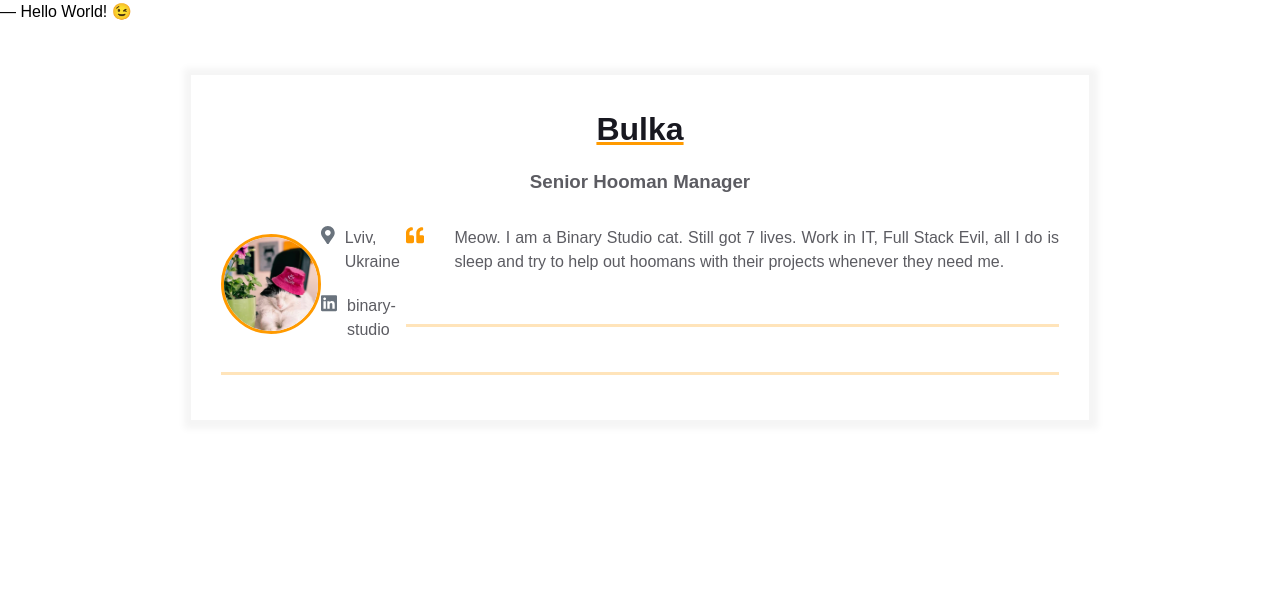
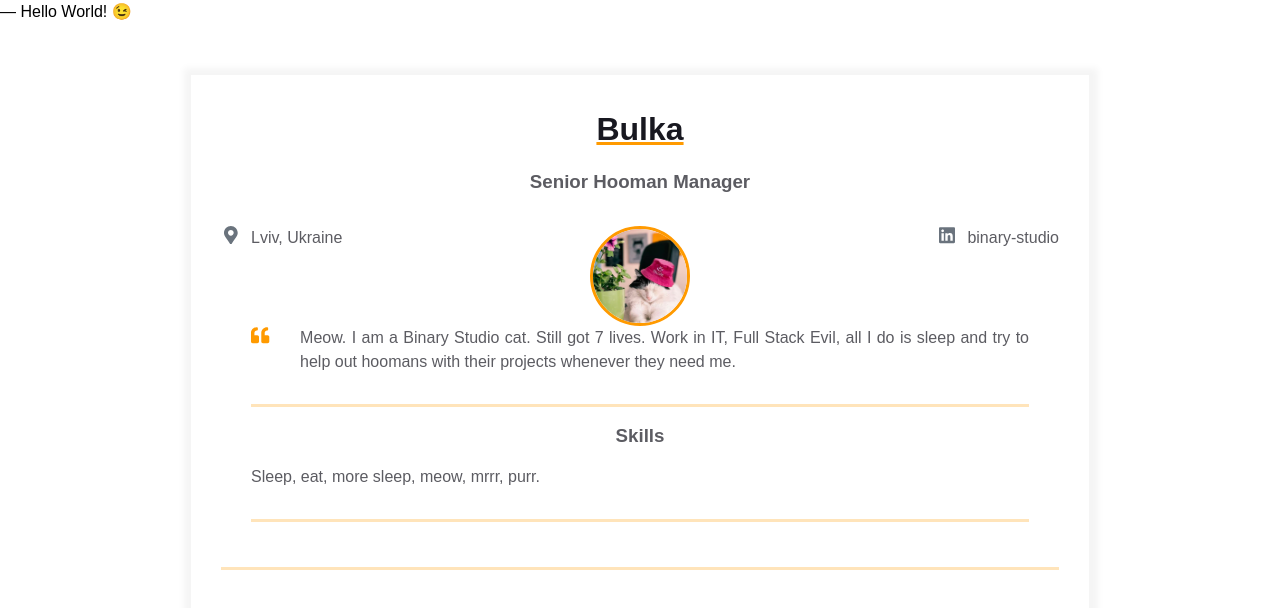
Before and after one commit to t-repository/homepage, a plain HTML site: page index.html in a window 1280 px wide. Drawn offline with Linux system fonts and the light colour scheme.

Commit message:
Add skills block & fix contacts block

```diff
--- a/index.html
+++ b/index.html
@@ -16,12 +16,6 @@
             <h3 class="contact-info__sub-header">Senior Hooman Manager</h3>
 
             <div class="contact_info_container fh">
-              <div class="contact-info__block"></div>
-
-              <div class="contact-info__block contact-info__block--center">
-                <img class="contact-info__avatar" src="assets/bulka_avatar.png" alt="Avatar">
-              </div>
-
               <div class="contact-info__block">
                 <a href="" rel="author" class="contact-info__item">
                   <div class="contact-info__item-icon-wrapper">
@@ -33,6 +27,13 @@
                   </div>
                   <span>Lviv, Ukraine</span>
                 </a>
+              </div>
+
+              <div class="contact-info__block contact-info__block--center">
+                <img class="contact-info__avatar" src="assets/bulka_avatar.png" alt="Avatar">
+              </div>
+
+              <div class="contact-info__block">
                 <a href="https://ua.linkedin.com/company/binary-studio_241166" rel="author" class="contact-info__item">
                   <div class="contact-info__item-icon-wrapper">
                     <svg class="contact-info__item-icon" xmlns="http://www.w3.org/2000/svg" viewBox="0 0 448 512">
@@ -44,7 +45,9 @@
                   <span>binary-studio</span>
                 </a>
               </div>
+            </div>
 
+            <div class="container">
               <div class="resume__block">
                 <div class="intro">
                   <div class="intro__icon-wrapper">
@@ -61,8 +64,17 @@
                   </p>
                 </div>
               </div>
+            </div>
 
+            <div class="container">
+              <div class="resume__block">
+                <div class="skills">
+                  <h3 class="skills__header">Skills</h3>
+                  <p class="skills__text">Sleep, eat, more sleep, meow, mrrr, purr. </p>
+                </div>
+              </div>
             </div>
+
           </div>
         </div>
       </div>
```
